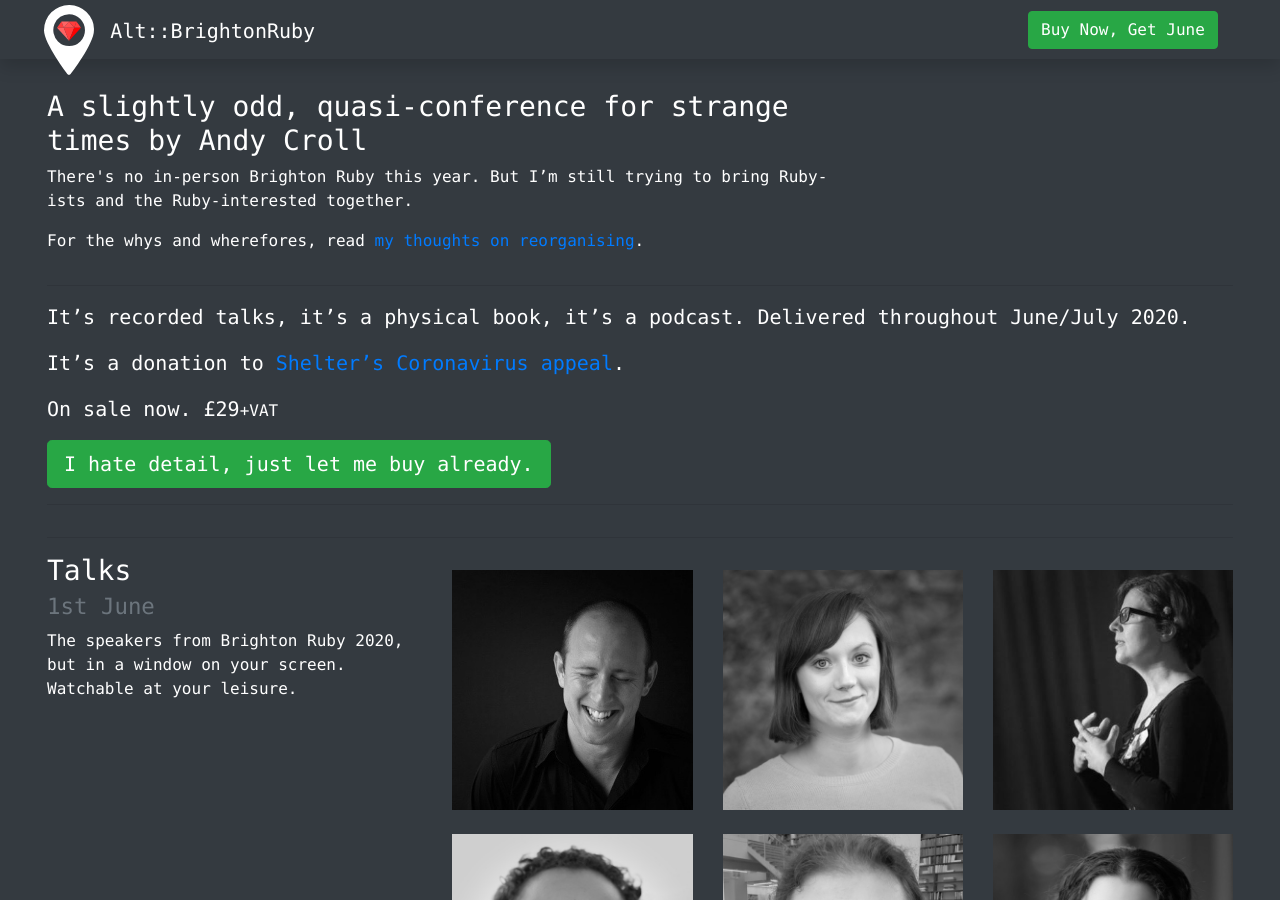
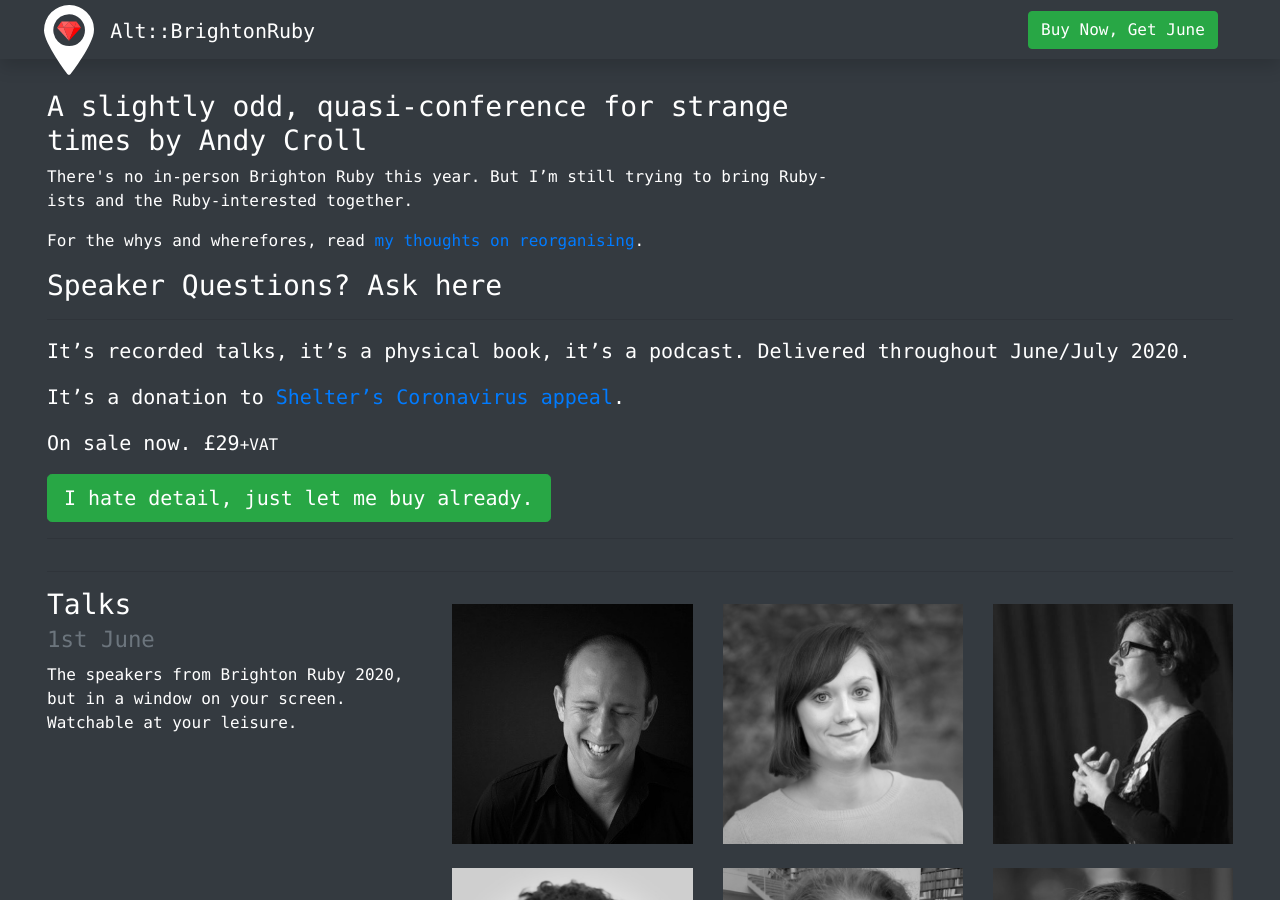
Before and after one commit to andycroll/alt.brightonruby.com, a Jekyll site: the page built from index.html, in a window 1280 px wide and 900 px high. Built offline with Jekyll 4.4.1, drawn with Linux system fonts in a browser that asks for light colours.

Commit message:
Link to questions

```diff
--- a/index.html
+++ b/index.html
@@ -18,6 +18,7 @@ image: "/images/social-image.jpg"
 
 	<div class="row">
 		<div class="col">
+			<h2 class="h3">Speaker Questions? <a href="https://goodscary.typeform.com/to/KH3xLl" class="text-white">Ask here</a></h2>
 			<hr />
 			<p class="lead">It’s recorded talks, it’s a physical book, it’s a podcast. Delivered throughout June/July 2020.</p>
 			<p class="lead">It’s a donation to <a href="https://england.shelter.org.uk/donate?reserved_appeal_code=20200318-IG-01">Shelter’s Coronavirus appeal</a>.</p>
```
